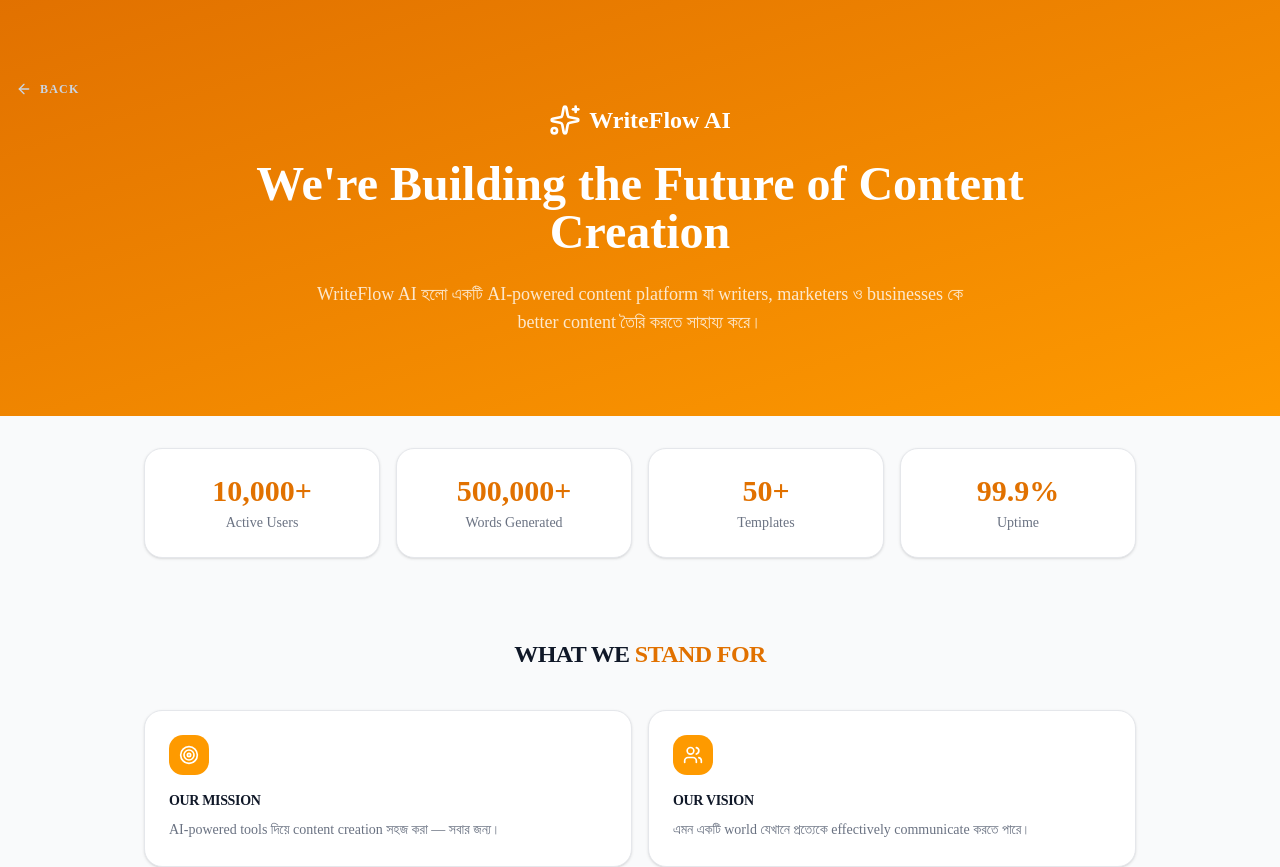
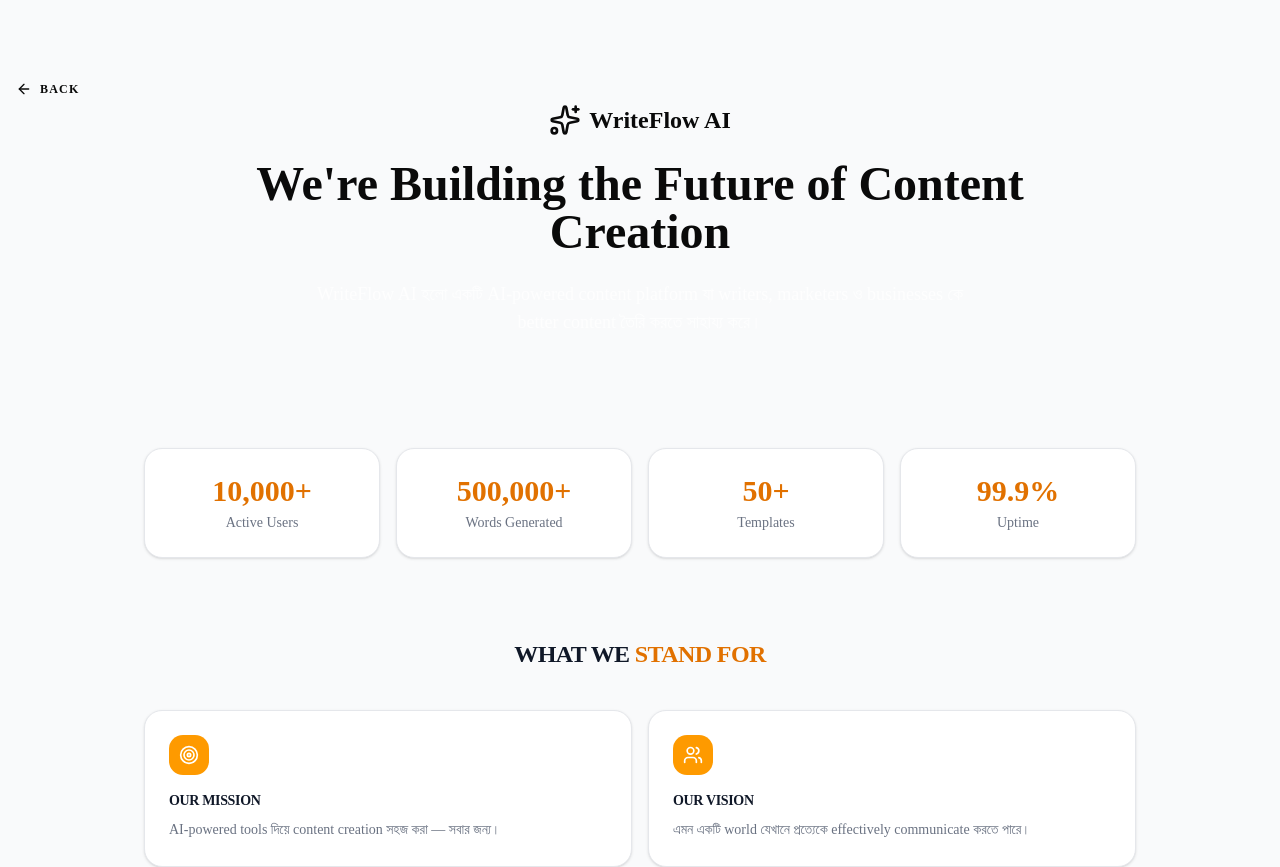
Before and after one commit to shiuly-28/writeflow-ai, a Next.js app: page /about in a window 1280 px wide. Shown: the top 867 px of the page. Built offline with nearby package versions, Linux system fonts and the light colour scheme.

Commit message:
text color change

```diff
--- a/app/about/page.tsx
+++ b/app/about/page.tsx
@@ -26,19 +26,19 @@
   return (
     <div className="min-h-screen bg-gray-50">
       {/* Hero */}
-      <div className="bg-gradient-to-br from-amber-600 to-amber-500 py-20 px-4 mb-4">
+      <div className=" py-20 px-4 mb-4">
         <Link
             href="/"
-            className="inline-flex items-center gap-2 text-xs font-semibold text-slate-300 hover:text-white transition-colors tracking-widest uppercase"
+            className="inline-flex items-center gap-2 text-xs font-semibold  hover:text-white transition-colors tracking-widest uppercase"
           >
             <ArrowLeft className="h-4 w-4" /> Back
           </Link>
         <div className="max-w-4xl mx-auto text-center">
           <div className="flex items-center justify-center gap-2 mb-6">
-            <Sparkles className="h-8 w-8 text-white" />
-            <span className="text-white text-2xl font-black">WriteFlow AI</span>
+            <Sparkles className="h-8 w-8 " />
+            <span className="text-2xl font-black">WriteFlow AI</span>
           </div>
-          <h1 className="text-4xl md:text-5xl font-black text-white mb-6">
+          <h1 className="text-4xl md:text-5xl font-black  mb-6">
             We're Building the Future of Content Creation
           </h1>
           <p className="text-white/80 text-lg max-w-2xl mx-auto">
--- a/app/blog/page.tsx
+++ b/app/blog/page.tsx
@@ -80,19 +80,19 @@
   return (
     <div className="min-h-screen bg-gray-50">
       {/* Hero */}
-      <div className="bg-gradient-to-br from-amber-600 to-amber-500 py-16 px-4">
+      <div className=" py-16 px-4">
         <Link
             href="/"
-            className="inline-flex items-center gap-2 text-xs font-semibold text-slate-400 hover:text-white transition-colors tracking-widest uppercase"
+            className="inline-flex items-center gap-2 text-xs font-semibold  hover:text-amber-500 transition-colors tracking-widest uppercase"
           >
             <ArrowLeft className="h-4 w-4" /> Back
           </Link>
         <div className="max-w-4xl mx-auto text-center">
           <div className="flex items-center justify-center gap-2 mb-4">
-            <Sparkles className="h-6 w-6 text-white" />
-            <span className="text-white font-black text-xl">WriteFlow Blog</span>
+            <Sparkles className="h-6 w-6 " />
+            <span className=" font-black text-xl">WriteFlow Blog</span>
           </div>
-          <h1 className="text-4xl font-black text-white mb-4">
+          <h1 className="text-4xl font-black  mb-4">
             Content, AI & Writing Tips
           </h1>
           <p className="text-white/80 text-lg">
@@ -101,9 +101,9 @@
         </div>
       </div>
 
-      <div className="max-w-5xl mx-auto px-4 py-12">
+      <div className="max-w-5xl mx-auto px-4 py-12 mt-4">
         {/* Featured Post */}
-        <div className="mb-10">
+        <div className="mb-12">
           <h2 className="text-sm font-black text-gray-400 uppercase tracking-wider mb-4">Featured Post</h2>
           <div className={`bg-gradient-to-br ${featured.color} rounded-2xl p-8 text-white relative overflow-hidden`}>
             <div className="absolute right-6 top-6 text-6xl opacity-20">{featured.image}</div>
--- a/app/components/Hero.tsx
+++ b/app/components/Hero.tsx
@@ -21,15 +21,6 @@
 
       <div className="mx-auto max-w-4xl text-center">
 
-        {/* অ্যানিমেটেড ব্যাজ (blur ছাড়া) */}
-        <div className={`inline-flex mt-5 items-center gap-2 rounded-full border px-4 py-1.5 text-xs font-semibold transition-all mb-6 ${
-          isDarkMode
-            ? "border-amber-500/50 bg-amber-500/10 text-amber-300"
-            : "border-amber-200 bg-amber-50 text-amber-700 shadow-sm"
-        }`}>
-          <span className={`flex h-2 w-2 rounded-full animate-ping ${isDarkMode ? "bg-amber-400" : "bg-amber-500"}`} />
-          Next-Gen Agentic AI Content Workspace
-        </div>
 
         {/* মেইন হেডлайн (ক্লিয়ার গ্রাডিয়েন্ট টেক্সট) */}
         <h1 className={`text-4xl font-extrabold tracking-tight sm:text-5xl md:text-6xl bg-clip-text text-transparent bg-gradient-to-r transition-all ${
--- a/app/explore/page.tsx
+++ b/app/explore/page.tsx
@@ -81,15 +81,16 @@
   return (
     <div className="min-h-screen bg-gray-50">
       {/* Hero */}
-      <div className="bg-gradient-to-br from-amber-600 to-amber-500 py-16 px-4">
+      <div className=" py-16 px-4">
         <Link
             href="/"
-            className="inline-flex items-center gap-2 text-xs font-semibold text-slate-300 hover:text-white transition-colors tracking-widest uppercase"
+            className="inline-flex items-center gap-2 text-xs font-semibold mt-4
+             hover:text-amber-500 transition-colors tracking-widest uppercase"
           >
             <ArrowLeft className="h-4 w-4" /> Back
           </Link>
         <div className="max-w-4xl mx-auto text-center">
-          <h1 className="text-4xl font-black text-white mb-4">
+          <h1 className="text-4xl font-black  mb-4">
             Explore Templates
           </h1>
           <p className="text-white/80 text-lg mb-8">
```
